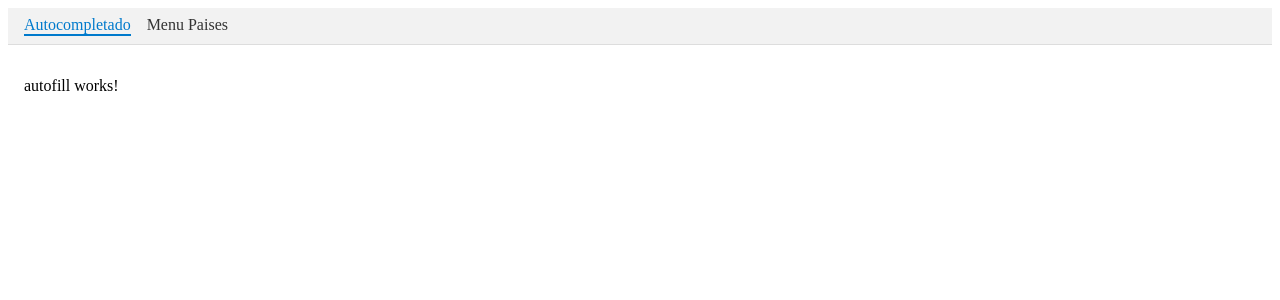
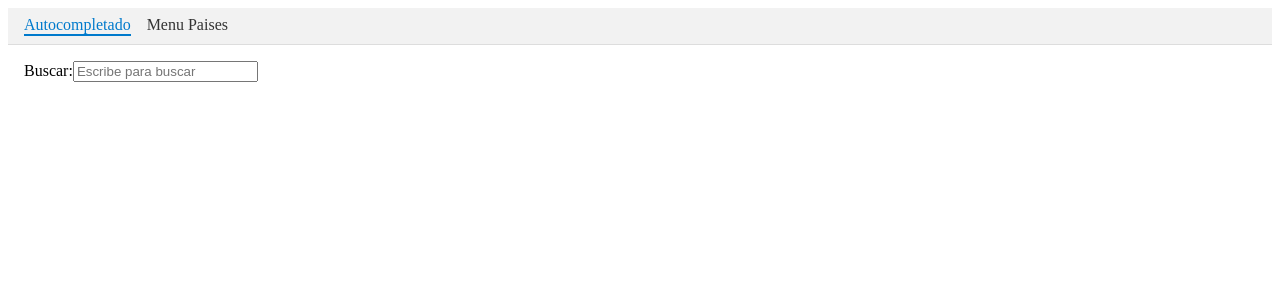
Before and after one commit to JulioTorres00/concept-testing, an Angular app: page /autofill in a window 1280 px wide. Shown: the top 300 px of the page. Built offline with nearby package versions, Linux system fonts and the light colour scheme.

Commit message:
autofill implementation

```diff
--- a/src/app/ejercicios/autofill/autofill.css
+++ b/src/app/ejercicios/autofill/autofill.css
@@ -0,0 +1,10 @@
+.filter-item {
+  max-width: 5rem;
+  padding: 0.5rem;
+}
+
+.filter-item:hover {
+  background-color: rgb(202, 202, 202);
+  cursor: pointer;
+  border-radius: 0.2rem;
+}
--- a/src/app/ejercicios/autofill/autofill.html
+++ b/src/app/ejercicios/autofill/autofill.html
@@ -1 +1,17 @@
-<p>autofill works!</p>
+<label for="search">Buscar:</label>
+<input
+  id="search"
+  type="text"
+  [(ngModel)]="searchTerm"
+  placeholder="Escribe para buscar"
+/>
+
+@if (searchTerm) {
+<ul>
+  @for (item of filteredItems; track $index) {
+  <li class="filter-item" (click)="selectItem(item)">
+    {{ item }}
+  </li>
+  }
+</ul>
+}
--- a/src/app/ejercicios/autofill/autofill.ts
+++ b/src/app/ejercicios/autofill/autofill.ts
@@ -1,11 +1,34 @@
+import { CommonModule } from '@angular/common';
 import { Component } from '@angular/core';
+import { FormsModule } from '@angular/forms';
 
 @Component({
   selector: 'app-autofill',
-  imports: [],
+  imports: [FormsModule, CommonModule],
   templateUrl: './autofill.html',
-  styleUrl: './autofill.css'
+  styleUrl: './autofill.css',
 })
 export class Autofill {
+  // Datos que se mostrarán; en un caso real pueden provenir de un servicio
+  items = [
+    'Angular',
+    'React',
+    'Django',
+    'Docker',
+    'Node',
+    'Vue',
+    'Design',
+    'Data',
+  ];
+  searchTerm = '';
 
+  // Devuelve los elementos que contienen la búsqueda, sin distinguir mayúsculas
+  get filteredItems(): string[] {
+    const term = this.searchTerm.toLowerCase();
+    return this.items.filter((item) => item.toLowerCase().includes(term));
+  }
+
+  public selectItem(item: string): void {
+    this.searchTerm = item;
+  }
 }
```
